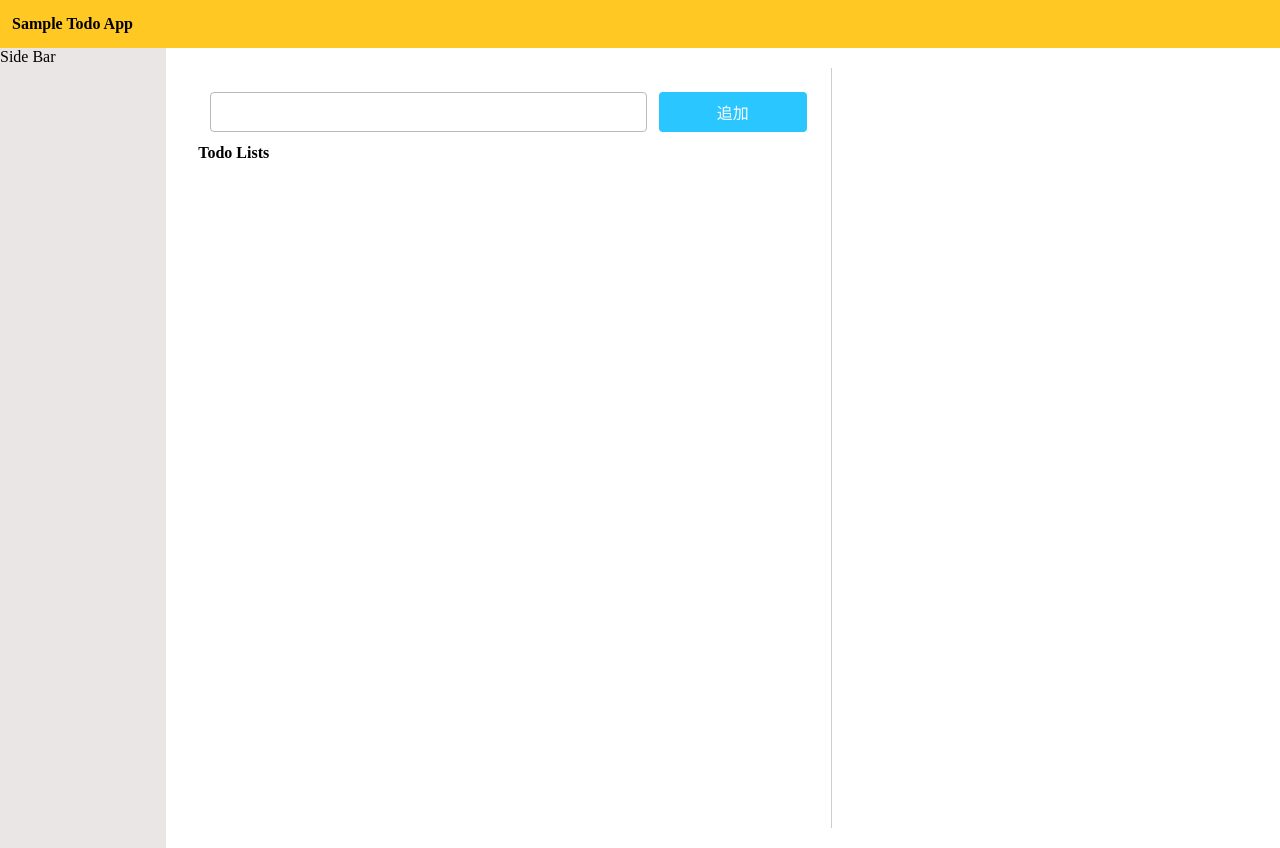
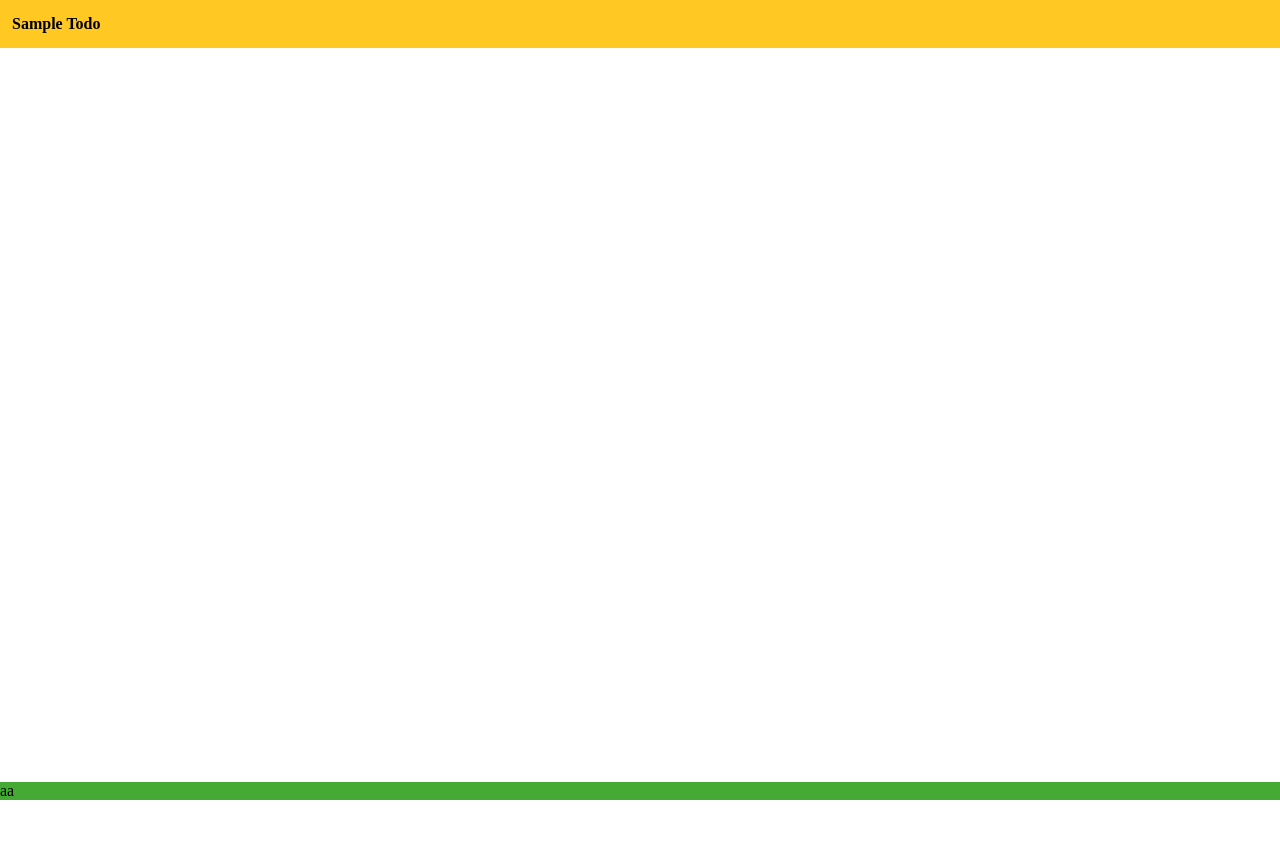
Before and after one commit to Takenari-Yamamoto/react-flutter-golang, a React (Create React App) app in the folder react-web-app/: page / in a window 1280 px wide. After the commit the page ends 800 px from the top, so only its background shows below. Built offline with nearby package versions, Linux system fonts and the light colour scheme.

Commit message:
wip: react

```diff
--- a/react-web-app/src/App.tsx
+++ b/react-web-app/src/App.tsx
@@ -1,10 +1,24 @@
-import React from 'react';
+import React, { useState } from 'react';
+import { MobilePage } from './components/page/MobilePage';
 import PcPage from './components/page/PcPage';
+import style from './styles/button.module.css';
 
 function App() {
+  const [screenType, setType] = useState<'pc' | 'mobile'>('mobile');
+  const changeType = (type: 'pc' | 'mobile') => {
+    if (type === 'pc') {
+      setType('mobile');
+      return;
+    }
+    setType('pc');
+  };
   return (
     <div className="App">
-      <PcPage />
+      {screenType === 'pc' && <PcPage />}
+      {screenType === 'mobile' && <MobilePage />}
+      {/* <button className={style.button} onClick={() => changeType(screenType)}>
+        {screenType}
+      </button> */}
     </div>
   );
 }
--- a/react-web-app/src/components/page/MobilePage.tsx
+++ b/react-web-app/src/components/page/MobilePage.tsx
@@ -1,5 +1,11 @@
 import React from 'react';
+import style from '../../styles/mobile/mobile.module.css';
 
 export const MobilePage = () => {
-  return <div>mobiel</div>;
+  return (
+    <div>
+      <header>Sample Todo</header>
+      <footer className={style.footer}>aa</footer>
+    </div>
+  );
 };
--- /dev/null
+++ b/react-web-app/src/styles/button.module.css
@@ -0,0 +1,11 @@
+.button {
+  width: 30%;
+  color: white;
+  background-color: rgb(41, 198, 255);
+  border-radius: 4px;
+  position: absolute;
+  bottom: 0;
+  width: max-content;
+  padding: 12px;
+  right: 10px;
+}
--- /dev/null
+++ b/react-web-app/src/styles/mobile/mobile.module.css
@@ -0,0 +1,7 @@
+.footer {
+  position: fixed;
+  left: 0;
+  bottom: 0;
+  width: 100%;
+  background: #44aa33;
+}
--- a/react-web-app/src/styles/todo.module.css
+++ b/react-web-app/src/styles/todo.module.css
@@ -13,7 +13,6 @@
   padding: 20px;
   display: flex;
   width: 100%;
-  cursor: pointer;
 }
 
 .list {
```
